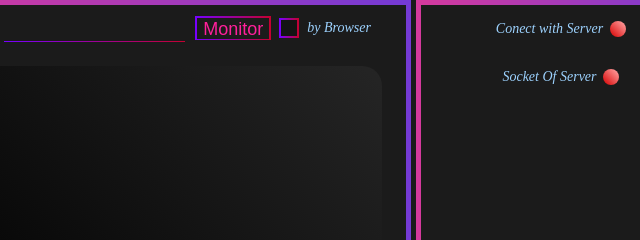
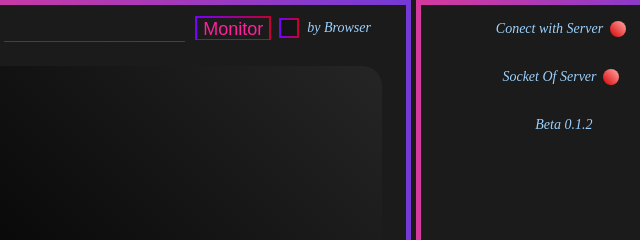
Before and after one commit to Vany-H/web_monitor, a website: page static/index.html in a window 1280 px wide. Shown: the top 240 px of the page, 569-1209 px from the left. Drawn offline with nearby package versions, Linux system fonts and the light colour scheme; no server answers.

Commit message:
some fix

```diff
--- a/static/index.html
+++ b/static/index.html
@@ -38,6 +38,8 @@
         Socket Of Server
         <div class="indecator disconect socket" style="margin: 0 0.5vw"></div>
       </div>
+
+      <div class="box-display-linear" style="margin: 2vh 0">Beta 0.1.2</div>
     </div>
     <div class="box-border-purple flex-display-column not-center-flex">
       <h5 style="margin: 4% 0 0">PING:</h5>
```
